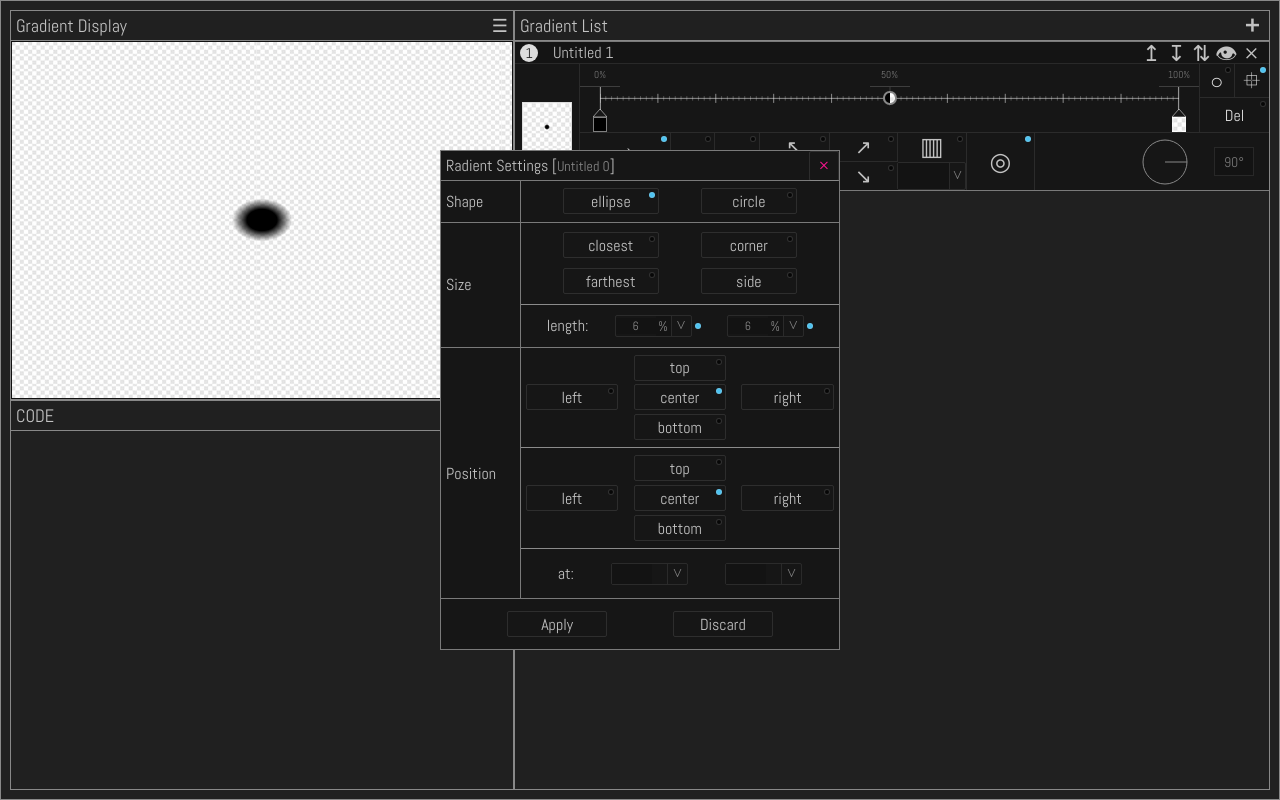
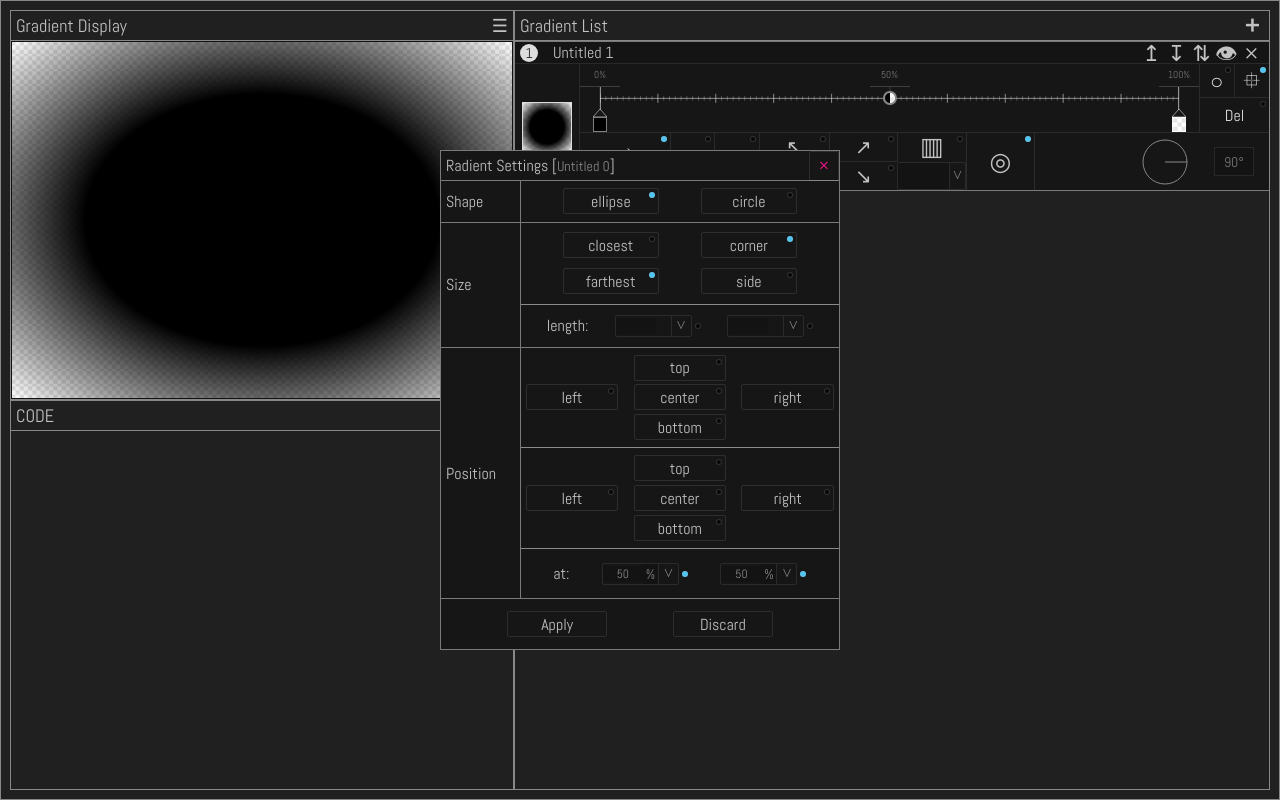
Before and after one commit to tschiboka/colorpicker, a React (Create React App) app: page / in a window 1280 px wide. Both pictures are taken after a click on the button "radial gradient". Built offline with nearby package versions, Linux system fonts and the light colour scheme.

Commit message:
RadialSettings is completly functional

```diff
--- a/public/index.html
+++ b/public/index.html
@@ -22,7 +22,7 @@
       work correctly both with client-side routing and a non-root public URL.
       Learn how to configure a non-root public URL by running `npm run build`.
     -->
-  <title>Gradiant And Pattern Generator</title>
+  <title>Gradient And Pattern Generator</title>
 </head>
 
 <body>
--- a/src/Components/RadialSettings/RadialSettings.js
+++ b/src/Components/RadialSettings/RadialSettings.js
@@ -16,6 +16,13 @@ export default function RadialSettings(props) {
            unit: size.match(/%|px|vw|vh|rem|em/g)[0]}
         ));
     const position = gradient.radial.position;
+    const positionObj = position.map(pos => /(\d+(%|px|vw|vh|rem|em))/g.test(pos)
+        ? {
+            value: pos.match(/\d+/g)[0],
+            unit: pos.match(/%|px|vw|vh|rem|em/g)[0]
+            }
+        : undefined
+    );
 
 
 
@@ -53,14 +60,21 @@ export default function RadialSettings(props) {
             updateGradientPropertyTo("size", value + (unit || "px"));
         }
         else {
-            if (!sizeLengthsObj.length) {
-                sizeLengthsObj.push(...[{value: value, unit: unit}, {value: value, unit: unit}]);
-            }
+            if (!sizeLengthsObj.length) sizeLengthsObj.push(...[{value: value, unit: unit}, {value: value, unit: unit}]);
 
             if (inputName === "size1") updateGradientPropertyTo("size", value + (unit || "px") + " " + (sizeLengthsObj[1].value || 0) + sizeLengthsObj[1].unit);
 
             if (inputName === "size2") updateGradientPropertyTo("size", (sizeLengthsObj[0].value || 0) + sizeLengthsObj[0].unit + " " + value + (unit || "px"));
         }
+    }
+
+
+
+    function handlePositionInputOnChange(inputName, value, unit) {
+        console.log("UPDATE", ...arguments);
+        const positionIndex = inputName === "position1" ? 0 : 1;
+
+        updatePosition(positionIndex, (value || "0") + (unit || "px"));
     }
 
 
@@ -242,16 +256,35 @@ export default function RadialSettings(props) {
                                 </button>
                             </div>
                         </div>
+
                         <div>
                             at:
 
+                            <div>
                                 <LengthInput
                                     id="3"
+                                    name="position1"
+                                    value={positionObj[0] ? positionObj[0].value : ""}
+                                    unit={positionObj[0] ? positionObj[0].unit : ""}
+                                    units={["%", "px", "vw", "vh", "em", "rem"]}
+                                    onChange={handlePositionInputOnChange}
                                 />
 
+                                <div className={`btn--${positionObj[0] ? "active" : "inactive"}`}></div>
+                            </div>
+
+                            <div>
                                 <LengthInput
                                     id="4"
+                                    name="position2"
+                                    value={positionObj[1] ? positionObj[1].value : ""}
+                                    unit={positionObj[1] ? positionObj[1].unit : ""}
+                                    units={["%", "px", "vw", "vh", "em", "rem"]}
+                                    onChange={handlePositionInputOnChange}
                                 />
+
+                                <div className={`btn--${positionObj[1] ? "active" : "inactive"}`}></div>
+                            </div>
                         </div>
                     </div>
                 </div>
@@ -262,6 +295,6 @@ export default function RadialSettings(props) {
 
                 <button onClick={() => props.openRadialSettings(false, props.index, false)}>Discard</button>
             </div>
-        </div >
+        </div>
     );
 }
--- a/src/Components/RadialSettings/RadialSettings.scss
+++ b/src/Components/RadialSettings/RadialSettings.scss
@@ -181,6 +181,19 @@ $border: 1px solid rgba(221, 221, 221, 0.1);
                     align-items: center;
                     width: 100%;
                     height: 20%;
+                    div {
+                        display: flex;
+                        align-items: center;
+                        .btn--active, .btn--inactive {
+                            margin-left: 3px;
+                            width: 6px;
+                            height: 6px;
+                            border-radius: 5px;
+                            border: 1px solid rgba(221, 221, 221, 0.2);
+                        }
+                        .btn--active { background: $activeBtnBg; }
+                        .btn--inactive { background: rgba(0, 0, 0, 0.7); }
+                    }
                 }
             }
         }
--- a/src/functions/gradient.js
+++ b/src/functions/gradient.js
@@ -91,8 +91,8 @@ const defaultGradientObj = {
     ],
     radial: {
         shape: "ellipse",
-        size: "6% 6%",//"farthest-corner",
-        position: ["center", "center"]
+        size: "farthest-corner",
+        position: ["50%", "50%"]
     }
 };
 
```
Lines whose indentation alone changed are shown as unchanged.
